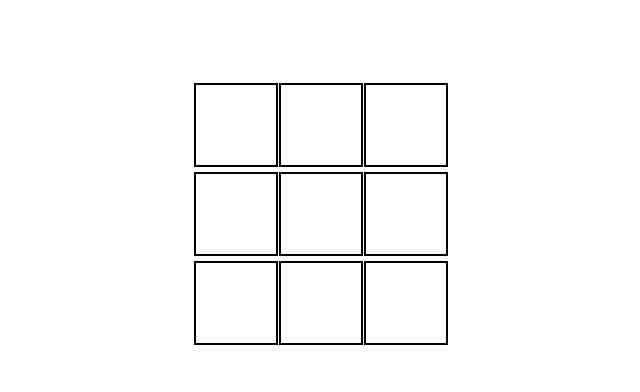
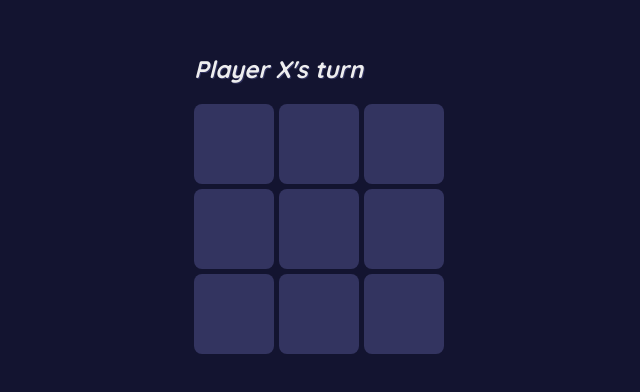
Before and after one commit to RumyHumy/tictactoe, a plain HTML site: page web/index.html in a window 1280 px wide. Shown: the part 186-578 px from the top of the page, without its empty margins (321-961 px from the left). Drawn offline with Linux system fonts and the light colour scheme.

Commit message:
Added stylish frontend

```diff
--- a/web/index.html
+++ b/web/index.html
@@ -5,40 +5,81 @@
 	<meta charset="UTF-8">
 	<meta name="viewport" content="width=device-width, initial-scale=1.0">
 	<style>
+		@font-face {
+			font-family: Quicksand;
+			src: url(quicksand.ttf);
+		}
+		:root {
+			--col-bg: #131430;
+			--col-cell: #333460;
+			--col-text: #eeeeef;
+			--col-x: #ef2010;
+			--col-o: #eeeeef;
+		}
 		body {
+			background: var(--col-bg);
 			display: grid;
 			place-items: center;
 			height: 100vh;
 			margin: 0;
+			font-family: Quicksand, sans-serif;
 		}
-		.board {
+		#player-info {
+			margin-bottom: 20px;
+			color: var(--col-text);
+			font-size: 24px;
+			font-weight: bold;
+			font-style: italic;
+			text-shadow: 1px 1px 0px var(--col-cell);
+		}
+		#board {
 			display: grid;
 			grid-template-columns: repeat(3, 80px);
 			gap: 5px;
+			margin-bottom: 20px;
 		}
 		.cell {
+			background: var(--col-cell);
 			width: 80px;
 			height: 80px;
-			border: 2px solid #000;
 			display: grid;
 			place-items: center;
-			font-size: 40px;
+			font-size: 60px;
+			font-weight: bold;
+			text-shadow: 2px 2px 0px var(--col-bg);
+			border-radius: 8px;
 			cursor: pointer;
+		}
+		.no-select {
+			user-select: none;
+			-webkit-user-select: none;
+			-moz-user-select: none;
+			-ms-user-select: none;
 		}
 	</style>
 </head>
 <body>
-	<div class="board" id="board">
-		<div class="cell"></div><div class="cell"></div><div class="cell"></div>
-		<div class="cell"></div><div class="cell"></div><div class="cell"></div>
-		<div class="cell"></div><div class="cell"></div><div class="cell"></div>
+	<div class="container">
+		<div id="player-info">Player X's turn</div>
+		<div id="board">
+			<div class="cell no-select"></div>
+			<div class="cell no-select"></div>
+			<div class="cell no-select"></div>
+			<div class="cell no-select"></div>
+			<div class="cell no-select"></div>
+			<div class="cell no-select"></div>
+			<div class="cell no-select"></div>
+			<div class="cell no-select"></div>
+			<div class="cell no-select"></div>
+		</div>
 	</div>
-
 	<script>
 		let isX = true;
 		document.getElementById('board').addEventListener('click', (e) => {
 			if (e.target.classList.contains('cell') && !e.target.textContent) {
-				e.target.textContent = isX ? 'x' : 'o';
+				sign = isX ? 'x' : 'o';
+				e.target.textContent = sign.toUpperCase();
+				e.target.style.color = `var(--col-${sign})`
 				isX = !isX;
 			}
 		});
```
